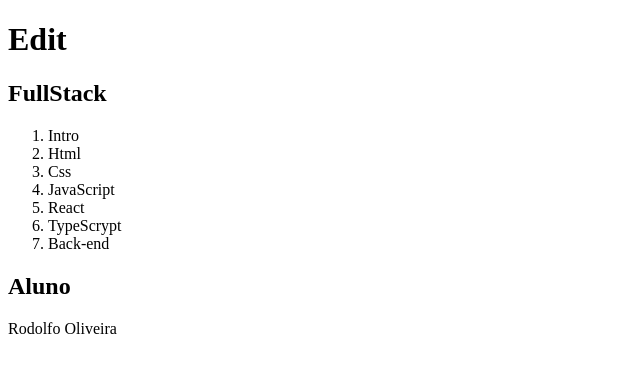
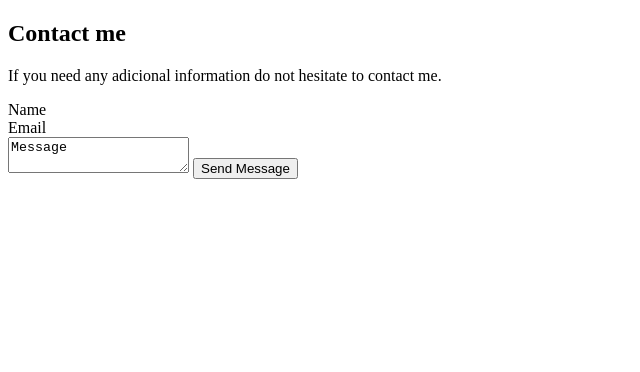
Before and after one commit to RMGOliveira97/RMGOliveira97.github.io, a plain HTML site: page index.html in a window 1280 px wide. Shown: the whole page, without its empty margins (0-640 px from the left). Drawn offline with Linux system fonts and the light colour scheme.

Commit message:
Contact Me

```diff
--- a/index.html
+++ b/index.html
@@ -1,24 +1,37 @@
 <!DOCTYPE html>
 <html lang="en">
-<head>
-    <meta charset="UTF-8">
-    <meta http-equiv="X-UA-Compatible" content="IE=edge">
-    <meta name="viewport" content="width=device-width, initial-scale=1.0">
+  <head>
+    <meta charset="UTF-8" />
+    <meta http-equiv="X-UA-Compatible" content="IE=edge" />
+    <meta name="viewport" content="width=device-width, initial-scale=1.0" />
     <title>Document</title>
-</head>
-<body>
-    <h1>Edit</h1>
-    <h2>FullStack</h2>
-        <ol>
-            <li>Intro</li>
-            <li>Html</li>
-            <li>Css</li>
-            <li>JavaScript</li>
-            <li>React</li>
-            <li>TypeScrypt</li>
-            <li>Back-end</li>
-        </ol>
-    <h2>Aluno</h2>
-        <p>Rodolfo Oliveira</p>
-</body>
+  </head>
+  <body>
+    <section> <!-- Contact me -->
+      <div>
+        <h1>Contact me</h1>
+        <p>
+          If you need any adicional information do not hesitate to contact me.
+        </p>
+      </div>
+
+      <forms>
+        <label> <imput type="text" id="name" name="name">Name</imput> </label
+        ><br />
+        <label>
+          <imput
+            type="email"
+            id="email"
+            name="email"
+            placeholder="example@example.com"
+            >Email</imput
+          > </label
+        ><br />
+        <label>
+          <textarea id="message" name="message">Message</textarea>
+        </label>
+        <button type="submit">Send Message</button>
+      </forms>
+    </section>
+  </body>
 </html>
```
